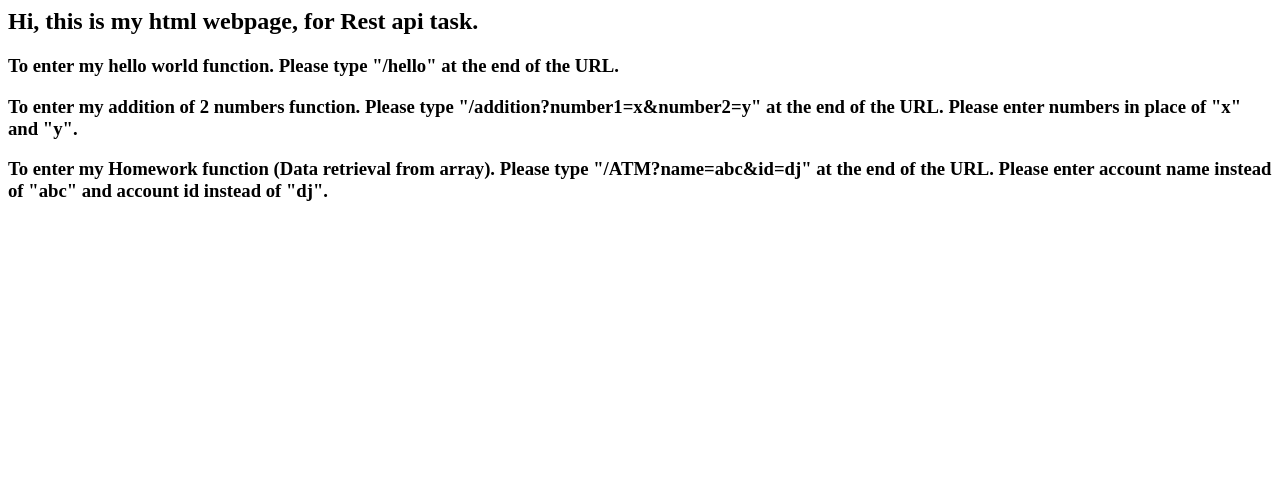
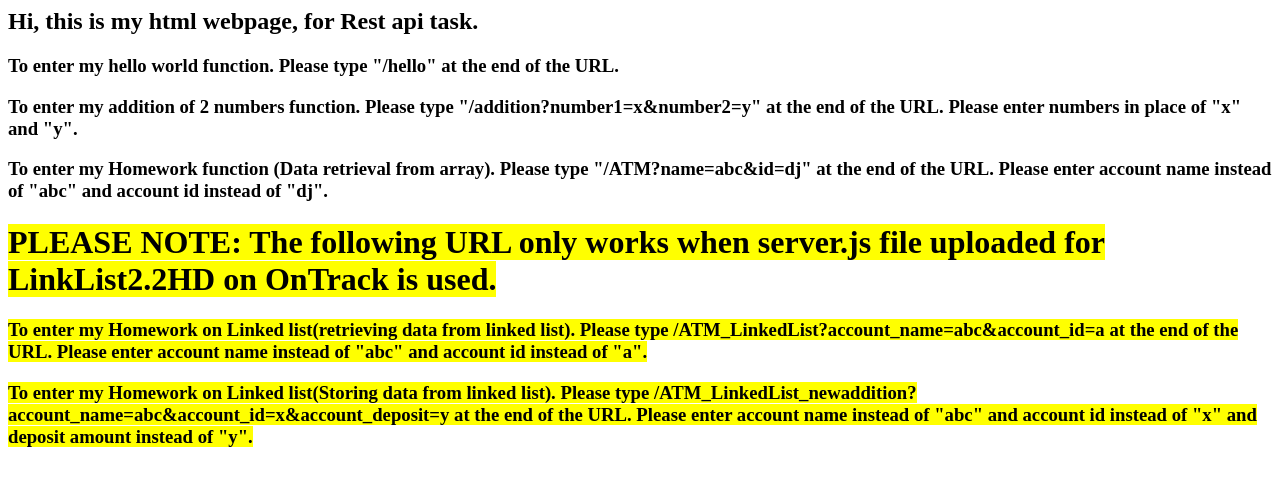
Before and after one commit to Suryatalari/sit725-prac5, a website: page public/index.html in a window 1280 px wide. Drawn offline with Linux system fonts and the light colour scheme.

Commit message:
Important Note in index.html

```diff
--- a/public/index.html
+++ b/public/index.html
@@ -15,5 +15,20 @@
             Please type "/ATM?name=abc&id=dj" at the end of the URL.
             Please enter account name instead of "abc" and account id instead of "dj".
         </h3>
+        <h1>
+            <mark>PLEASE NOTE: The following URL only works when server.js file uploaded for LinkList2.2HD on OnTrack is used.</mark>
+        </h1>
+        <h3>
+            <mark>To enter my Homework on Linked list(retrieving data from linked list).
+            Please type /ATM_LinkedList?account_name=abc&account_id=a at the end of the URL.
+            Please enter account name instead of "abc" and account id instead of "a".
+            </mark>
+        </h3>
+        <h3>
+            <mark>To enter my Homework on Linked list(Storing data from linked list).
+            Please type /ATM_LinkedList_newaddition?account_name=abc&account_id=x&account_deposit=y at the end of the URL.
+            Please enter account name instead of "abc" and account id instead of "x" and deposit amount instead of "y".
+            </mark>
+        </h3>
     </body>
 </html>
--- a/server.js
+++ b/server.js
@@ -38,7 +38,7 @@ rest_api.get('/addition', function(request, response){
     response.send('The total value after addition is:'+Total);
 })
 
-//Homework
+//Homework URL: http://localhost:3000/
 let hw = function(name, id){
 //Accounts array with id, name and deposit values.
 let accounts = [
```
